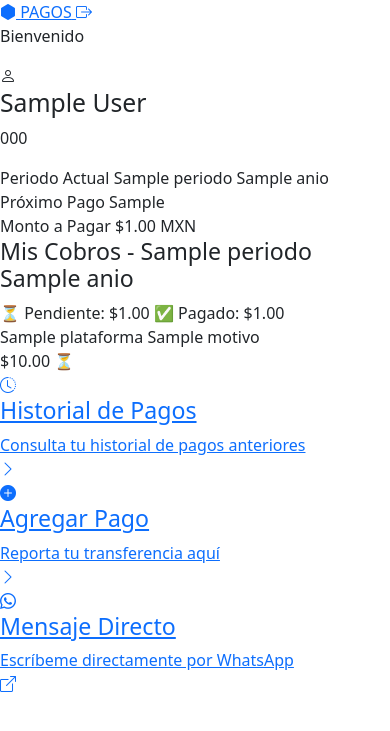
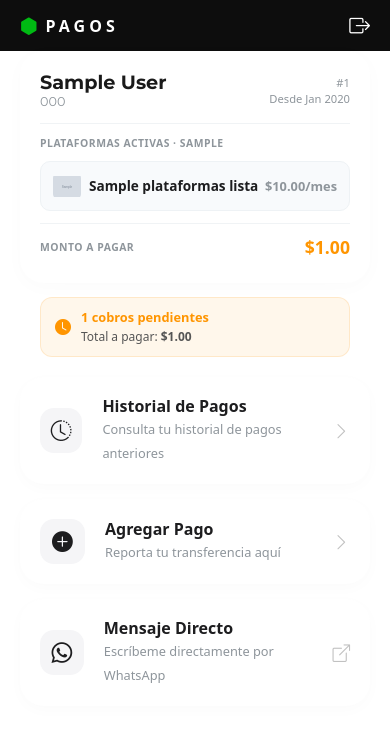
Before and after one commit to AxelNV03/GestorPagos-Streaming, a Flask app: template app/templates/user/dashboard.html in a window 390 px wide. Shown: the top 731 px of the page. Run offline with Flask 3, Linux system fonts and the light colour scheme; the template is opened without the code that fills it: most values are stand-ins (such as "Sample title", 1, 10 or a date in 2020); grey boxes marked "Sample" are stand-in pictures; parts of the project's set-up code (start-up, migrations or seed data) failed here and were passed over.

Commit message:
feat(user): dashboard mobile-first con perfil, plataformas y alertas
- Layout user unificado con top bar compacta
- Card de perfil con nombre, teléfono, ID y fecha de registro
- Plataformas activas con logo y costo mensual
- Monto a pagar con color según estado (pendiente/en revisión/completo)
- Alertas simplificadas: todo al día, en revisión, rechazado, pendientes
- Fix: panel comprobantes solo muestra mensualidades pendientes del mes actual
- CSS limpio y unificado sin duplicados

```diff
--- a/app/services/__init__.py
+++ b/app/services/__init__.py
@@ -4,3 +4,4 @@ from .comprobante_service import ComprobanteService
 from .plataforma_service import PlataformaService
 from .plataforma_usuario_service import PlataformaUsuarioService
 from .periodo_service import PeriodoService
+from .no_admin_service import NoAdminService
--- a/app/services/admin_service.py
+++ b/app/services/admin_service.py
@@ -516,7 +516,11 @@ class AdminService:
 
         # ✅ Bulk: traer todos los pendientes de todos los usuarios de los comprobantes
         usuarios_ids = list(set(comp.usuario_id for comp in comprobantes))
-        pendientes_por_usuario = CobroService.clasificar_pendientes_bulk(usuarios_ids) if usuarios_ids else {}
+        pendientes_por_usuario = CobroService.clasificar_pendientes_bulk(
+            usuarios_ids,
+            mes=filtros["mes"],
+            anio=filtros["anio"]
+        ) if usuarios_ids else {}
 
         datos_revision = {}
         for comp in comprobantes:
--- /dev/null
+++ b/app/static/css/user/dashboard.css
@@ -0,0 +1,379 @@
+/* ==================================================================================================== */
+/* USER LAYOUT & DASHBOARD - CLEAN */
+/* ==================================================================================================== */
+
+/* --- Contenedor principal --- */
+.user-container {
+    min-height: 100vh;
+    background-color: #eef0f2;
+}
+
+.user-content {
+    padding-bottom: 30px;
+}
+
+/* --- Card de perfil --- */
+.user-card-section {
+    width: 100%;
+    padding: 0px 20px;
+    display: flex;
+    justify-content: center;
+}
+
+.tidal-profile-card {
+    width: 100%;
+    max-width: 500px;
+    background-color: #ffffff;
+    border-radius: 24px;
+    padding: 20px 20px 0px 20px;
+    box-shadow: 0 4px 20px rgba(0, 0, 0, 0.02);
+}
+
+/* --- Header: Nombre + Meta --- */
+.profile-header {
+    display: flex;
+    justify-content: space-between;
+    align-items: center;
+    margin-bottom: 12px;
+}
+
+.profile-names {
+    display: flex;
+    flex-direction: column;
+    line-height: 1.3;
+}
+
+.user-main-name {
+    font-family: 'Montserrat', sans-serif;
+    font-weight: 700;
+    font-size: 1.2rem;
+    margin: 0;
+    text-transform: capitalize;
+    color: #1a1a1a;
+}
+
+.user-phone {
+    font-family: 'Montserrat', sans-serif;
+    font-weight: 400;
+    font-size: 0.8rem;
+    color: #8E959B;
+}
+
+.profile-meta {
+    display: flex;
+    flex-direction: column;
+    align-items: flex-end;
+    justify-content: center;
+}
+
+.meta-item {
+    font-size: 0.7rem;
+    color: #8E959B;
+    text-align: right;
+    line-height: 1.4;
+}
+
+/* --- Monto a Pagar --- */
+.profile-monto {
+    display: flex;
+    justify-content: space-between;
+    align-items: center;
+    padding: 10px 0;
+    border-top: 1px solid #F0F3F5;
+    margin-bottom: 12px;
+}
+
+.info-label {
+    font-size: 0.65rem;
+    font-weight: 600;
+    color: #8E959B;
+    text-transform: uppercase;
+    letter-spacing: 0.5px;
+}
+
+.info-price-pendiente { color: #FF9500; font-weight: 700; font-size: 1.1rem; }
+.info-price-pendiente small { display: block; font-size: 0.7rem; font-weight: 500; color: #FF9500; }
+
+.info-price-revision { color: #007AFF; font-weight: 700; font-size: 1.1rem; }
+.info-price-revision small { display: block; font-size: 0.7rem; font-weight: 500; color: #007AFF; }
+
+.info-price-rechazado { color: #FF3B30; font-weight: 700; font-size: 1.1rem; }
+.info-price-rechazado small { display: block; font-size: 0.7rem; font-weight: 500; color: #FF3B30; }
+
+.info-price-completo { color: #00ba13; font-weight: 700; font-size: 1rem; }
+
+
+
+
+/* --- Plataformas --- */
+.plataformas-chips-container .info-label {
+    display: block;
+    margin-bottom: 10px;
+}
+
+.plataformas-chips {
+    display: flex;
+    flex-direction: column;
+    gap: 6px;
+}
+
+.plataforma-chip {
+    display: flex;
+    align-items: center;
+    justify-content: space-between;
+    background: #f8fafc;
+    border: 1px solid #eef2f5;
+    border-radius: 10px;
+    padding: 10px 12px;
+    width: 100%;
+}
+
+.plataforma-chip-left {
+    display: flex;
+    align-items: center;
+    gap: 8px;
+}
+
+.plataforma-chip-img {
+    width: 28px;
+    height: 28px;
+    border-radius: 6px;
+    object-fit: contain;
+}
+
+.plataforma-chip-nombre {
+    font-weight: 600;
+    font-size: 0.85rem;
+    color: #1d1d1f;
+}
+
+.plataforma-chip-cuota {
+    font-weight: 600;
+    font-size: 0.8rem;
+    color: #8E959B;
+}
+
+
+
+/* --- Alertas --- */
+/* --- Alertas --- */
+.alert-card-container {
+    padding: 10px 40px 0 40px;
+    margin-top: 4px;
+    max-width: 500px;
+    margin-left: auto;
+    margin-right: auto;
+}
+.alert-card {
+    display: flex;
+    align-items: center;
+    padding: 10px 14px;
+    border-radius: 12px;
+    gap: 10px;
+}
+
+.alert-icon {
+    font-size: 1rem;
+    flex-shrink: 0;
+}
+
+.alert-card.vencido {
+    background-color: rgba(255, 59, 48, 0.08);
+    border: 1px solid rgba(255, 59, 48, 0.15);
+}
+.alert-card.vencido .alert-icon { color: #FF3B30; }
+.alert-card.vencido .alert-text strong { color: #FF3B30; }
+
+.alert-card.urgente {
+    background-color: rgba(255, 149, 0, 0.08);
+    border: 1px solid rgba(255, 149, 0, 0.15);
+}
+.alert-card.urgente .alert-icon { color: #FF9500; }
+.alert-card.urgente .alert-text strong { color: #FF9500; }
+
+.alert-card.revision {
+    background-color: rgba(0, 122, 255, 0.08);
+    border: 1px solid rgba(0, 122, 255, 0.15);
+}
+.alert-card.revision .alert-icon,
+.alert-card.revision .alert-text strong { color: #007AFF; }
+
+.alert-card.aprobado {
+    background-color: rgba(0, 186, 19, 0.08);
+    border: 1px solid rgba(0, 186, 19, 0.15);
+}
+.alert-card.aprobado .alert-icon,
+.alert-card.aprobado .alert-text strong { color: #00ba13; }
+
+.alert-text {
+    display: flex;
+    flex-direction: column;
+    font-size: 0.75rem;
+    color: #555;
+}
+
+.alert-text strong {
+    font-size: 0.8rem;
+    margin-bottom: 1px;
+}
+
+
+
+
+
+
+
+/* --- Menú --- */
+.menu-cards-container {
+    max-width: 500px;
+    margin: 20px auto;
+    padding: 0 20px;
+    display: flex;
+    flex-direction: column;
+    gap: 15px;
+}
+
+.menu-card {
+    background: #ffffff;
+    border-radius: 24px;
+    padding: 20px;
+    display: flex;
+    align-items: center;
+    justify-content: space-between;
+    text-decoration: none;
+    color: inherit;
+    box-shadow: 0 4px 15px rgba(0, 0, 0, 0.02);
+}
+
+.menu-card-content {
+    display: flex;
+    align-items: center;
+    gap: 20px;
+}
+
+.menu-icon {
+    width: 45px;
+    height: 45px;
+    background: #f5f5f7;
+    border-radius: 14px;
+    display: flex;
+    align-items: center;
+    justify-content: center;
+    font-size: 1.3rem;
+    color: #1d1d1f;
+}
+
+.menu-text h3 {
+    font-size: 1rem;
+    font-weight: 700;
+    margin: 0;
+    color: #1d1d1f;
+}
+
+.menu-text span {
+    font-size: 0.8rem;
+    color: #8e959b;
+}
+
+.menu-arrow {
+    color: #c1c1c1;
+    font-size: 1.1rem;
+}
+
+/* --- Navbar --- */
+/* --- Navbar --- */
+.tidal-navbar {
+    width: 100%;
+    background-color: #0d0d0d;
+    display: flex;
+    align-items: center;
+    justify-content: space-between;
+    padding: 10px 20px;
+}
+
+.tidal-logo {
+    display: flex;
+    align-items: center;
+    gap: 8px;
+    text-decoration: none;
+}
+
+.tidal-wordmark {
+    font-size: 16px;
+    font-weight: 700;
+    color: #fff;
+    letter-spacing: 0.25em;
+    text-transform: uppercase;
+}
+
+.tidal-icon-custom {
+    color: #00ba13;
+    font-size: 1.1rem;
+}
+
+.tidal-logout-btn {
+    color: #fff;
+    font-size: 1.3rem;
+    text-decoration: none;
+}
+
+
+/* --- Barra de regreso --- */
+.bb-navbar {
+    width: 100%;
+    background-color: #0d0d0d;
+    display: flex;
+    align-items: center;
+    padding: 21px 20px;
+}
+
+.bb-btn-return {
+    color: #fff !important;
+    font-size: 1.3rem;
+    text-decoration: none;
+}
+
+/* --- Responsive PC --- */
+@media (min-width: 950px) {
+    .tidal-profile-card {
+        max-width: 600px;
+        padding: 30px;
+        border-radius: 28px;
+    }
+
+    .alert-card-container {
+        max-width: 600px;
+    }
+
+    .menu-cards-container {
+        max-width: 600px;
+        flex-direction: row;
+        flex-wrap: wrap;
+    }
+
+    .menu-card {
+        flex: 1;
+        min-width: 250px;
+    }
+
+    .tidal-navbar {
+        height: 60px;
+        padding: 0 40px;
+    }
+
+    .tidal-wordmark {
+        font-size: 20px;
+    }
+
+}
+
+.plataformas-section {
+    padding-top: 12px;
+    border-top: 1px solid #F0F3F5;
+    margin-bottom: 12px;
+}
+
+.plataformas-section .info-label {
+    display: block;
+    margin-bottom: 10px;
+}
--- a/app/templates/user/components/top_bar.html
+++ b/app/templates/user/components/top_bar.html
@@ -4,7 +4,7 @@
         <i class="bi bi-hexagon-fill tidal-icon-custom"></i>
         <span class="tidal-wordmark">PAGOS</span>
     </a>
-    <a href="{{ url_for('user.logout') }}" class="tidal-logout-btn" aria-label="Cerrar Sesión">
+    <a href="{{ url_for('auth.logout') }}" class="tidal-logout-btn" aria-label="Cerrar Sesión">
         <i class="bi bi-box-arrow-right"></i>
     </a>
 </nav>
--- a/app/templates/user/dashboard.html
+++ b/app/templates/user/dashboard.html
@@ -2,75 +2,116 @@
 {% block title %}Inicio | Access Stream{% endblock %}
 
 {% block main_content %}
-
 <section class="user-card-section">
     <div class="tidal-profile-card">
 
-        <p class="welcome-text">Bienvenido</p>
-
-        <div class="profile-header-block">
-            <div class="avatar-icon">
-                <i class="bi bi-person"></i>
+        <!-- Header -->
+        <div class="profile-header">
+            <div class="profile-names">
+                <h2 class="user-main-name">{{ data.user.nombres | lower | title }}</h2>
+                <span class="user-phone">{{ data.user.telefono }}</span>
             </div>
-            <h2 class="user-main-name">{{ data.user.nombres | lower | title }}</h2>
-            <p class="user-phone">{{ data.user.telefono }}</p>
+            <div class="profile-meta">
+                <span class="meta-item">#{{ data.user.id }}</span>
+                <span class="meta-item">Desde {{ data.user.created_at.strftime('%b %Y') }}</span>
+            </div>
         </div>
 
-        <div class="info-details-grid">
-            <div class="info-item">
-                <span class="info-label">Periodo Actual</span>
-                <span class="info-value">{{ data.periodo.nombre_mes }} {{ data.periodo.anio }}</span>
-            </div>
-
-            <div class="info-item">
-                <span class="info-label">Próximo Pago</span>
-                <span class="info-value {{ data.clase_pago }}">
-                    {{ data.periodo.limite_pago }}
-                </span>
-            </div>
-
-            <div class="info-item full-width">
-                <span class="info-label">Monto a Pagar</span>
-                <span class="info-value info-price">${{ "%.2f"|format(data.total_pendiente) }} MXN</span>
+        <!-- Plataformas Activas -->
+        {% if data.plataformas_lista %}
+        <div class="plataformas-section">
+            <span class="info-label">Plataformas Activas · {{ data.plataformas_activas }}</span>
+            <div class="plataformas-chips">
+                {% for p in data.plataformas_lista %}
+                <div class="plataforma-chip">
+                    <div class="plataforma-chip-left">
+                        <img src="{{ url_for('static', filename='uploads/' ~ p.logo) }}" alt="{{ p.nombre }}" class="plataforma-chip-img">
+                        <span class="plataforma-chip-nombre">{{ p.nombre }}</span>
+                    </div>
+                    <span class="plataforma-chip-cuota">${{ "%.2f"|format(p.cuota) }}/mes</span>
+                </div>
+                {% endfor %}
             </div>
         </div>
+        {% endif %}
+
+        <!-- Monto a Pagar -->
+<!-- Monto a Pagar -->
+<!-- Monto a Pagar -->
+<div class="profile-monto">
+    <span class="info-label">Monto a Pagar</span>
+    <span class="info-value {{ 'info-price-completo' if data.total_pendiente == 0 else
+        'info-price-revision' if data.comprobante_en_revision else
+        'info-price-rechazado' if data.comprobante_rechazado else
+        'info-price-pendiente' }}">
+        {% if data.total_pendiente == 0 %}
+            Completo
+        {% else %}
+            ${{ "%.2f"|format(data.total_pendiente) }}
+            {% if data.comprobante_en_revision %}
+                <small>En revisión</small>
+            {% elif data.comprobante_rechazado %}
+                <small>Reintentar pago</small>
+            {% endif %}
+        {% endif %}
+    </span>
+</div>
+
     </div>
 </section>
 
 <!-- Alerts según estado -->
-{% if data.clase_pago == 'pago-normal' %}
+{% if data.total_pendiente == 0 %}
+<!-- 1. 🟢 Todo al día -->
 <div class="alert-card-container">
     <div class="alert-card aprobado">
         <div class="alert-icon"><i class="bi bi-shield-check"></i></div>
         <div class="alert-text">
-            <strong>Al día</strong>
-            <span>Todos tus pagos están cubiertos este mes.</span>
+            <strong>Todo al día</strong>
+            <span>No tienes pagos pendientes este mes.</span>
         </div>
     </div>
 </div>
-{% elif data.clase_pago == 'pago-vencido' %}
+
+{% elif data.comprobante_en_revision %}
+<!-- 2. 🔵 Comprobante en revisión -->
 <div class="alert-card-container">
-    <div class="alert-card vencido">
-        <div class="alert-icon"><i class="bi bi-exclamation-circle-fill"></i></div>
+    <div class="alert-card revision">
+        <div class="alert-icon"><i class="bi bi-hourglass-split"></i></div>
         <div class="alert-text">
-            <strong>Aviso de sistema</strong>
-            <span>Tu pago de este mes está atrasado. Evita la suspensión del servicio.</span>
+            <strong>Comprobante en revisión</strong>
+            <span>Tu pago está siendo verificado. Te notificaremos al terminar.</span>
         </div>
     </div>
 </div>
-{% elif data.clase_pago == 'pago-hoy' %}
+
+{% elif data.comprobante_rechazado %}
+<!-- 3. 🔴 Comprobante rechazado -->
+<div class="alert-card-container">
+    <div class="alert-card vencido">
+        <div class="alert-icon"><i class="bi bi-x-circle"></i></div>
+        <div class="alert-text">
+            <strong>Comprobante rechazado</strong>
+            <span>Revisa el historial y vuelve a intentarlo. Tienes {{ data.total_pendiente_count }} cobros pendientes.</span>
+        </div>
+    </div>
+</div>
+
+{% else %}
+<!-- 4. 🟠 Pendientes -->
 <div class="alert-card-container">
     <div class="alert-card urgente">
         <div class="alert-icon"><i class="bi bi-clock-fill"></i></div>
         <div class="alert-text">
-            <strong>¡Fecha Corte!</strong>
-            <span>Realiza tu pago hoy para evitar recargos.</span>
+            <strong>{{ data.total_pendiente_count }} cobros pendientes</strong>
+            <span>Total a pagar: <b>${{ "%.2f"|format(data.total_pendiente) }}</b></span>
         </div>
     </div>
 </div>
 {% endif %}
 
-<!-- Cobros del Mes -->
+
+<!-- Cobros del Mes
 {% if data.cobros_mes %}
 <div class="cobros-mes-container">
     <h3 class="section-title">Mis Cobros - {{ data.periodo.nombre_mes }} {{ data.periodo.anio }}</h3>
@@ -97,7 +138,7 @@
     </div>
     {% endfor %}
 </div>
-{% endif %}
+{% endif %} -->
 
 <!-- Menú -->
 <div class="menu-cards-container">
```
Also changed, not shown: app/routes/user/dashboard.py (+12 -3 lines), app/services/cobro_service.py (+25 -2 lines), app/services/no_admin_service.py (added, +78 -0 lines).
